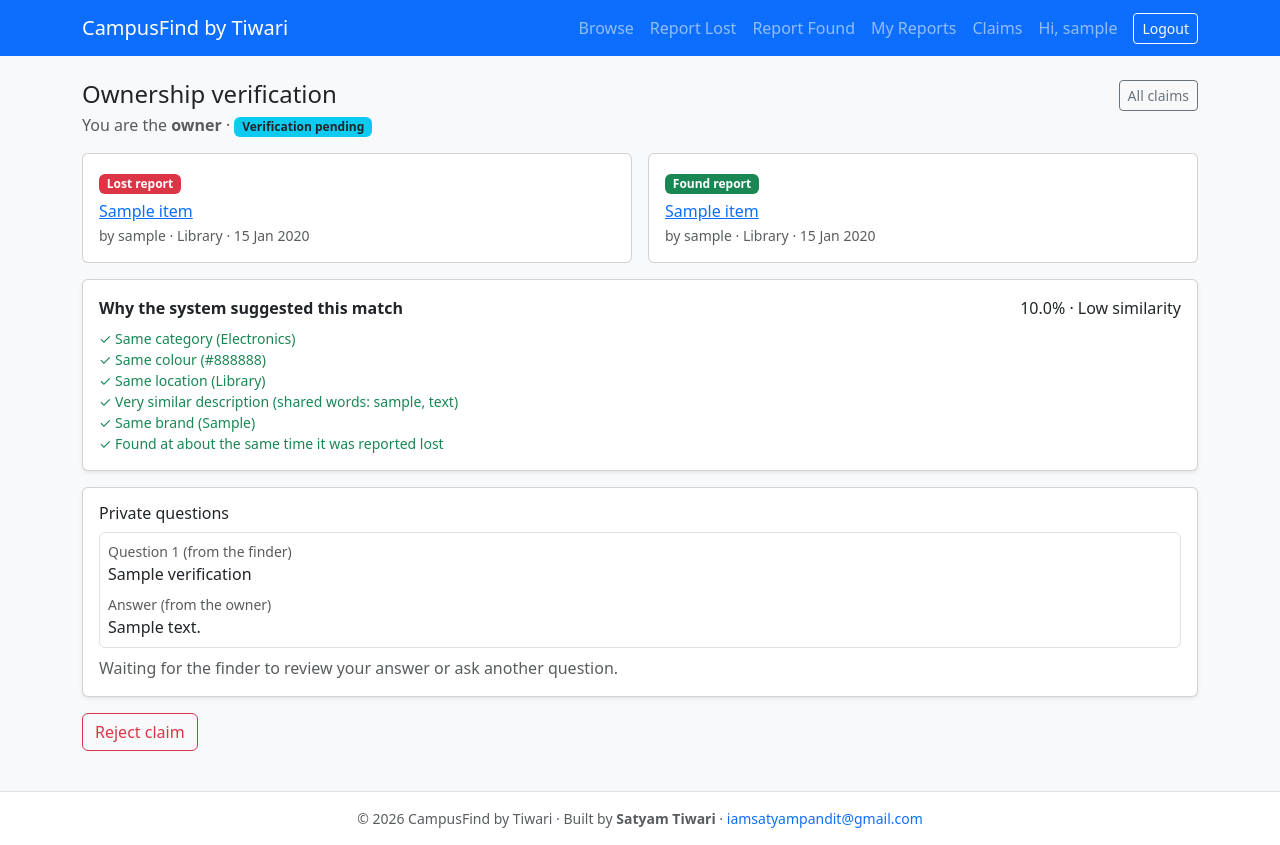
After one commit to tiwari1920/smart-lost-found, a Django app: page /matches/claim/1/ in a window 1280 px wide. The commit adds this page. Run offline with Django 5.2, Linux system fonts and the light colour scheme; a user stored in the database is signed in; tables that the repository leaves empty hold one stand-in row (values such as "Sample post").

```diff
--- a/matcher/urls.py
+++ b/matcher/urls.py
@@ -4,4 +4,8 @@ from . import views
 
 urlpatterns = [
     path('item/<int:pk>/', views.item_matches, name='item_matches'),
+    path('claims/', views.claims, name='claims'),
+    path('claim/start/<int:lost_pk>/<int:found_pk>/', views.claim_start, name='claim_start'),
+    path('claim/<int:pk>/', views.claim_detail, name='claim_detail'),
+    path('claim/<int:pk>/action/', views.claim_action, name='claim_action'),
 ]
--- a/matcher/views.py
+++ b/matcher/views.py
@@ -1,12 +1,30 @@
+from django.contrib import messages
 from django.contrib.auth.decorators import login_required
-from django.shortcuts import get_object_or_404, render
+from django.db.models import Q
+from django.http import Http404
+from django.shortcuts import get_object_or_404, redirect, render
+from django.views.decorators.http import require_POST
 
 from items.models import Item
 
+from .models import Match, Verification
+from .services.explanations import build_reasons
 from .services.matching_service import CLOSED_STATUSES, find_visible_matches
 from .services.scoring import MIN_MATCH_SCORE
+from .services.verification_service import (
+    ClaimError,
+    answer_question,
+    approve_claim,
+    ask_question,
+    available_actions,
+    claim_state,
+    reject_claim,
+    start_claim,
+    withdraw_claim,
+)
 
 
+# ------------------------------------------------------------ match results
 @login_required
 def item_matches(request, pk):
     # user=request.user: only the OWNER of a report can see its matches
@@ -14,13 +32,107 @@ def item_matches(request, pk):
     is_open = item.status not in CLOSED_STATUSES
     results = find_visible_matches(item) if is_open else []
 
-    # Templates can't call a method with an argument, so we prepare the
-    # "other side" of each match here.
-    cards = [{'result': r, 'other': r.other_item(item)} for r in results]
+    cards = []
+    for result in results:
+        state, claim = claim_state(result.lost, result.found)
+        cards.append({
+            'result': result,
+            'other': result.other_item(item),
+            'claim_state': state,       # 'active', 'rejected', 'busy' or 'available'
+            'claim_match': claim,
+        })
 
     return render(request, 'matcher/matches.html', {
         'item': item,
         'cards': cards,
         'is_open': is_open,
+        'is_owner_view': item.item_type == Item.LOST,   # only lost owners can claim
         'min_score': MIN_MATCH_SCORE,
     })
+
+
+# ------------------------------------------------------------------ claims
+def _get_participant_match(user, pk):
+    match = get_object_or_404(
+        Match.objects.select_related('lost_item__user', 'found_item__user'), pk=pk)
+    if user.pk not in (match.lost_item.user_id, match.found_item.user_id):
+        raise Http404   # only the two people involved may see a claim
+    return match
+
+
+@login_required
+def claims(request):
+    matches = Match.objects.filter(
+        Q(lost_item__user=request.user) | Q(found_item__user=request.user)
+    ).select_related('lost_item__user', 'found_item__user')
+    rows = [
+        {'match': m, 'role': 'owner' if m.lost_item.user_id == request.user.pk else 'finder'}
+        for m in matches
+    ]
+    return render(request, 'matcher/claims.html', {'rows': rows})
+
+
+@login_required
+@require_POST
+def claim_start(request, lost_pk, found_pk):
+    lost = get_object_or_404(Item, pk=lost_pk, user=request.user)   # owner only
+    found = get_object_or_404(Item, pk=found_pk)
+    try:
+        match = start_claim(lost, found, request.user)
+    except ClaimError as error:
+        messages.error(request, str(error))
+        return redirect('item_matches', pk=lost.pk)
+    messages.success(request, 'Claim started. The finder will now ask you a private question.')
+    return redirect('claim_detail', pk=match.pk)
+
+
+@login_required
+def claim_detail(request, pk):
+    match = _get_participant_match(request.user, pk)
+    is_owner = request.user.pk == match.lost_item.user_id
+    verifications = list(match.verifications.all())
+    open_question = next((v for v in verifications if v.status == Verification.ASKED), None)
+
+    return render(request, 'matcher/claim.html', {
+        'match': match,
+        'is_owner': is_owner,
+        'can': available_actions(match, request.user),
+        'verifications': verifications,
+        'open_question': open_question,
+        # Contact details are only shown on the page when the claim is CONFIRMED
+        'other_user': match.found_item.user if is_owner else match.lost_item.user,
+        'reasons': build_reasons(match.lost_item, match.found_item, match.scores),
+    })
+
+
+# function, does it need text?, message shown on success
+ACTIONS = {
+    'ask': (ask_question, True, 'Question sent.'),
+    'answer': (answer_question, True, 'Answer sent.'),
+    'approve': (approve_claim, False,
+                'Claim approved. Contact details are now visible to both of you.'),
+    'reject': (reject_claim, False, 'Claim rejected. Both reports are open again.'),
+    'withdraw': (withdraw_claim, False, 'Claim withdrawn. Both reports are open again.'),
+}
+
+
+@login_required
+@require_POST
+def claim_action(request, pk):
+    match = _get_participant_match(request.user, pk)
+    action = ACTIONS.get(request.POST.get('action'))
+    if action is None:
+        messages.error(request, 'Unknown action.')
+        return redirect('claim_detail', pk=match.pk)
+
+    function, needs_text, success_message = action
+    try:
+        if needs_text:
+            function(match, request.user, request.POST.get('text', ''))
+        else:
+            function(match, request.user)
+    except ClaimError as error:
+        messages.error(request, str(error))   # e.g. "Only the finder can do this."
+    else:
+        messages.success(request, success_message)
+    return redirect('claim_detail', pk=match.pk)
--- a/templates/base.html
+++ b/templates/base.html
@@ -23,6 +23,7 @@
           <li class="nav-item"><a class="nav-link" href="{% url 'report_lost' %}">Report Lost</a></li>
           <li class="nav-item"><a class="nav-link" href="{% url 'report_found' %}">Report Found</a></li>
           <li class="nav-item"><a class="nav-link" href="{% url 'my_reports' %}">My Reports</a></li>
+          <li class="nav-item"><a class="nav-link" href="{% url 'claims' %}">Claims</a></li>
           <li class="nav-item"><a class="nav-link me-lg-2" href="{% url 'profile' %}">Hi, {{ user.username }}</a></li>
           <li class="nav-item">
             <form method="post" action="{% url 'logout' %}">
--- /dev/null
+++ b/templates/includes/claim_badge.html
@@ -0,0 +1 @@
+<span class="badge {% if match.status == 'CONFIRMED' %}bg-success{% elif match.status == 'REJECTED' %}bg-danger{% elif match.status == 'WITHDRAWN' %}bg-secondary{% else %}bg-info text-dark{% endif %}">{{ match.get_status_display }}</span>
--- /dev/null
+++ b/templates/matcher/claim.html
@@ -0,0 +1,165 @@
+{% extends 'base.html' %}
+
+{% block title %}Verification | {{ SITE_TITLE }}{% endblock %}
+
+{% block content %}
+<div class="d-flex justify-content-between align-items-start flex-wrap gap-2 mb-3">
+  <div>
+    <h2 class="h4 mb-1">Ownership verification</h2>
+    <p class="text-muted mb-0">
+      {% if is_owner %}You are the <strong>owner</strong>{% else %}You are the <strong>finder</strong>{% endif %}
+      &middot; {% include 'includes/claim_badge.html' %}
+    </p>
+  </div>
+  <a href="{% url 'claims' %}" class="btn btn-outline-secondary btn-sm">All claims</a>
+</div>
+
+<div class="row g-3 mb-3">
+  <div class="col-md-6">
+    <div class="card h-100">
+      <div class="card-body">
+        <span class="badge bg-danger mb-2">Lost report</span>
+        <h3 class="h6 mb-1">
+          <a href="{% url 'item_detail' match.lost_item.pk %}">{{ match.lost_item.title }}</a>
+        </h3>
+        <p class="small text-muted mb-0">
+          by {{ match.lost_item.user.username }} &middot; {{ match.lost_item.get_location_display }}
+          &middot; {{ match.lost_item.date|date:"d M Y" }}
+        </p>
+      </div>
+    </div>
+  </div>
+  <div class="col-md-6">
+    <div class="card h-100">
+      <div class="card-body">
+        <span class="badge bg-success mb-2">Found report</span>
+        <h3 class="h6 mb-1">
+          <a href="{% url 'item_detail' match.found_item.pk %}">{{ match.found_item.title }}</a>
+        </h3>
+        <p class="small text-muted mb-0">
+          by {{ match.found_item.user.username }} &middot; {{ match.found_item.get_location_display }}
+          &middot; {{ match.found_item.date|date:"d M Y" }}
+        </p>
+      </div>
+    </div>
+  </div>
+</div>
+
+<div class="card shadow-sm mb-3">
+  <div class="card-body">
+    <div class="d-flex justify-content-between flex-wrap gap-1">
+      <strong>Why the system suggested this match</strong>
+      <span>{{ match.final_score }}% &middot; {{ match.label }}</span>
+    </div>
+    <ul class="list-unstyled small mb-0 mt-2">
+      {% for reason in reasons %}
+        <li class="{% if reason.kind == 'good' %}text-success{% elif reason.kind == 'bad' %}text-danger{% else %}text-muted{% endif %}">
+          {% if reason.kind == 'good' %}&#10003;{% elif reason.kind == 'bad' %}&#10007;{% else %}&ndash;{% endif %}
+          {{ reason.text }}
+        </li>
+      {% endfor %}
+    </ul>
+  </div>
+</div>
+
+<div class="card shadow-sm mb-3">
+  <div class="card-body">
+    <h3 class="h6">Private questions</h3>
+
+    {% for v in verifications %}
+      <div class="border rounded p-2 mb-2">
+        <div class="small text-muted">Question {{ forloop.counter }} (from the finder)</div>
+        <div>{{ v.question|linebreaksbr }}</div>
+        {% if v.answer %}
+          <div class="small text-muted mt-2">Answer (from the owner)</div>
+          <div>{{ v.answer|linebreaksbr }}</div>
+        {% else %}
+          <div class="small text-muted mt-2">Waiting for the owner's answer.</div>
+        {% endif %}
+      </div>
+    {% empty %}
+      <p class="text-muted mb-0">No questions yet.</p>
+    {% endfor %}
+
+    {% if 'ask' in can %}
+      <form method="post" action="{% url 'claim_action' match.pk %}" class="mt-3">
+        {% csrf_token %}
+        <input type="hidden" name="action" value="ask">
+        <label for="ask-text" class="form-label fw-semibold">Ask a question</label>
+        <textarea id="ask-text" name="text" rows="2" maxlength="300" class="form-control" required></textarea>
+        <div class="form-text">
+          Ask something only the real owner would know and that you can check on the item
+          (a sticker, a scratch, what is inside, the lock-screen picture). Do not give hints.
+        </div>
+        <button type="submit" class="btn btn-primary btn-sm mt-2">Send question</button>
+      </form>
+    {% endif %}
+
+    {% if 'answer' in can %}
+      <form method="post" action="{% url 'claim_action' match.pk %}" class="mt-3">
+        {% csrf_token %}
+        <input type="hidden" name="action" value="answer">
+        <label for="answer-text" class="form-label fw-semibold">Your answer</label>
+        <textarea id="answer-text" name="text" rows="2" maxlength="300" class="form-control" required></textarea>
+        <button type="submit" class="btn btn-primary btn-sm mt-2">Send answer</button>
+      </form>
+    {% endif %}
+
+    {% if match.status == 'VERIFICATION_PENDING' %}
+      {% if is_owner and 'answer' not in can %}
+        <p class="text-muted mt-2 mb-0">
+          {% if verifications %}Waiting for the finder to review your answer or ask another question.{% else %}Waiting for the finder to ask a private question.{% endif %}
+        </p>
+      {% endif %}
+      {% if not is_owner and open_question %}
+        <p class="text-muted mt-2 mb-0">Waiting for the owner to answer.</p>
+      {% endif %}
+    {% endif %}
+  </div>
+</div>
+
+{% if 'approve' in can or 'reject' in can or 'withdraw' in can %}
+  <div class="d-flex flex-wrap gap-2 mb-3">
+    {% if 'approve' in can %}
+      <form method="post" action="{% url 'claim_action' match.pk %}">
+        {% csrf_token %}
+        <input type="hidden" name="action" value="approve">
+        <button type="submit" class="btn btn-success">Approve claim</button>
+      </form>
+    {% endif %}
+    {% if 'reject' in can %}
+      <form method="post" action="{% url 'claim_action' match.pk %}"
+            onsubmit="return confirm('Reject this claim? This cannot be undone.');">
+        {% csrf_token %}
+        <input type="hidden" name="action" value="reject">
+        <button type="submit" class="btn btn-outline-danger">Reject claim</button>
+      </form>
+    {% endif %}
+    {% if 'withdraw' in can %}
+      <form method="post" action="{% url 'claim_action' match.pk %}"
+            onsubmit="return confirm('Withdraw your claim?');">
+        {% csrf_token %}
+        <input type="hidden" name="action" value="withdraw">
+        <button type="submit" class="btn btn-outline-secondary">Withdraw claim</button>
+      </form>
+    {% endif %}
+  </div>
+{% endif %}
+
+{% if match.status == 'CONFIRMED' %}
+  <div class="alert alert-success">
+    <strong>Claim approved.</strong> Contact details are shown only to the two of you.
+    <div class="mt-2">
+      {% if is_owner %}Finder{% else %}Owner{% endif %}: <strong>{{ other_user.username }}</strong> &ndash;
+      {% if other_user.email %}<a href="mailto:{{ other_user.email }}">{{ other_user.email }}</a>{% else %}no email on file{% endif %}
+    </div>
+    <div class="small mt-2">
+      Please meet in a public place on campus and check the item before it is handed over.
+    </div>
+  </div>
+{% elif match.status == 'REJECTED' %}
+  <div class="alert alert-danger">The finder rejected this claim. Both reports are open again.</div>
+{% elif match.status == 'WITHDRAWN' %}
+  <div class="alert alert-secondary">The owner withdrew this claim. Both reports are open again.</div>
+{% endif %}
+{% endblock %}
```
Also changed, not shown: matcher/services/verification_service.py (+39 -0 lines), templates/matcher/claims.html (added, +30 -0 lines), templates/matcher/matches.html (+16 -1 lines), tests/test_claim_pages.py (added, +123 -0 lines).
